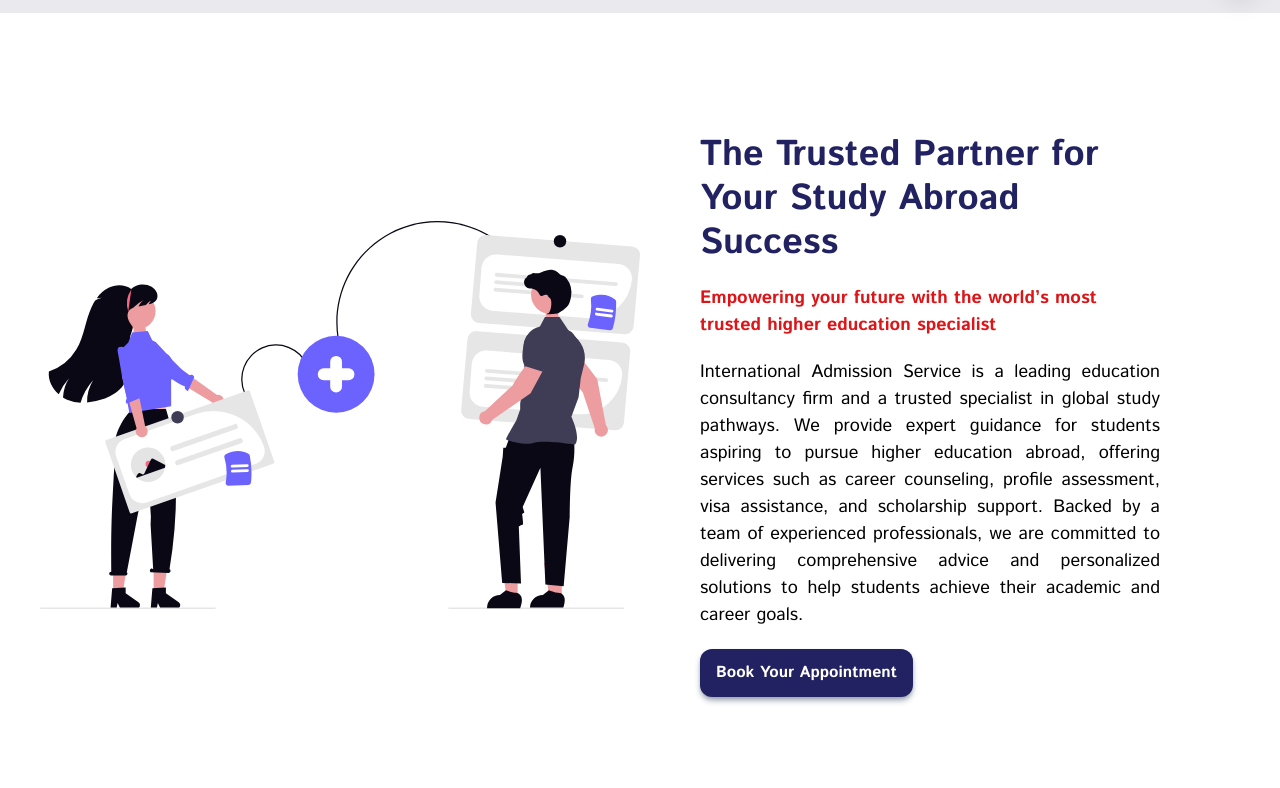
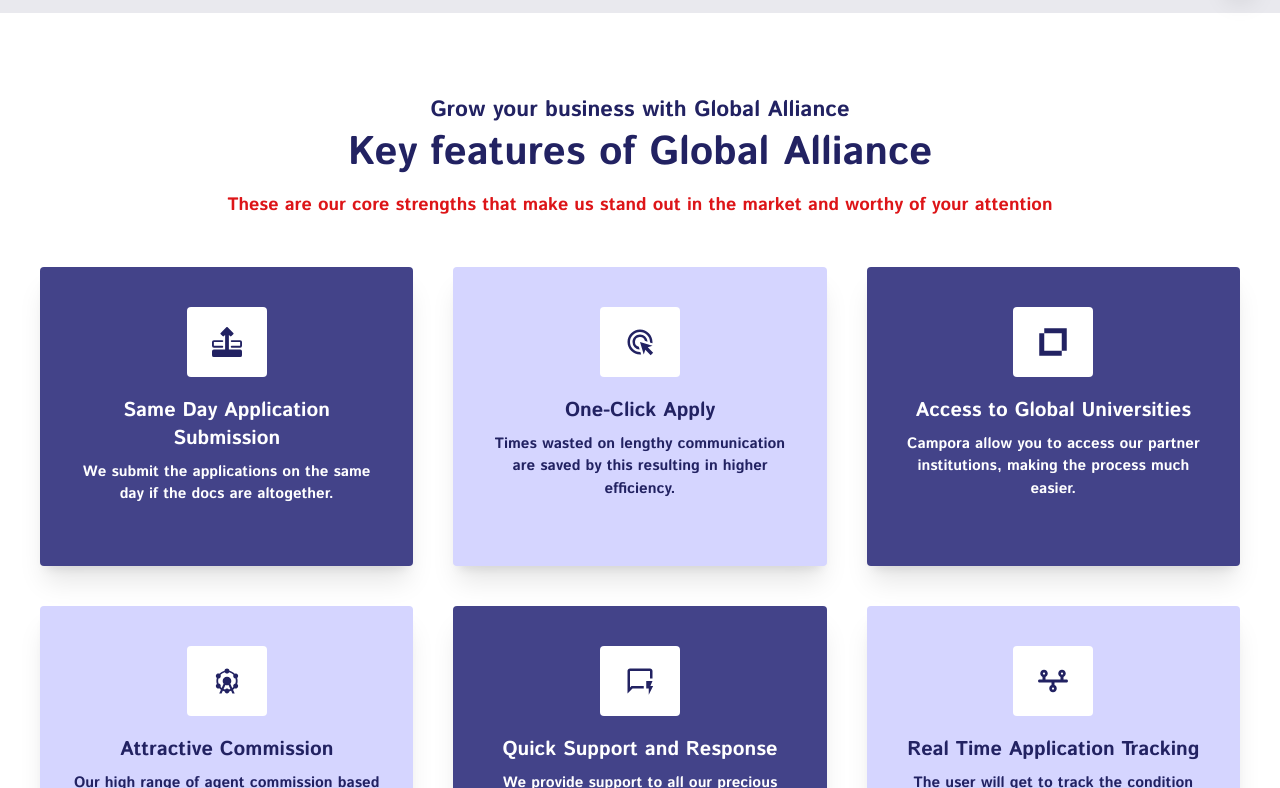
Before and after one commit to motasimdev/Global-Alliance, a React (Vite) app: page / in a window 1280 px wide. Shown: the part 792-1580 px from the top of the page. Built offline with nearby package versions, Linux system fonts and the light colour scheme.

Commit message:
key feature added in home

```diff
--- /dev/null
+++ b/src/components/KeyFeatureCard.jsx
@@ -0,0 +1,17 @@
+import React from "react";
+
+const KeyFeatureCard = ({ keyIcon, heading, para, headingClassname, paraClassname }) => {
+  return (
+    <div>
+      <div className="">
+        <div className="p-4 md:p-5 bg-white w-18 md:w-20 mx-auto rounded-sm">
+          {keyIcon}
+        </div>
+        <h4 className={`text-xl font-bold text-white pt-5 pb-2 ${headingClassname}`}>{heading}</h4>
+        <p className={`text-[15px] font-semibold text-white ${paraClassname}`}>{para}</p>
+      </div>
+    </div>
+  );
+};
+
+export default KeyFeatureCard;
--- a/src/components/layouts/home/Banner.jsx
+++ b/src/components/layouts/home/Banner.jsx
@@ -64,7 +64,7 @@
   ];
   return (
     <>
-      <section className="relative bg-linear-to-b from-white to-[#e6e6ec] pt-15 pb-5 md:pb-20 lg:pt-20 lg:pb-30">
+      <section className="relative bg-linear-to-b from-white to-[#e6e6ec] pt-10 pb-5 md:pb-20 lg:pt-20 lg:pb-30">
         <Container>
           <div className="relative md:flex justify-between items-center md:gap-x-8 lg:gap-x-0">
             <div className="md:w-[50%] ">
--- /dev/null
+++ b/src/components/layouts/home/KeyFeatures.jsx
@@ -0,0 +1,112 @@
+import React from "react";
+import Container from "../../Container";
+import Heading from "../../Heading";
+import KeyFeatureCard from "../../KeyFeatureCard";
+import { BsLayerForward } from "react-icons/bs";
+import { MdAdsClick } from "react-icons/md";
+import { GrMicrofocus } from "react-icons/gr";
+import { MdAttractions } from "react-icons/md";
+import { MdOutlineQuickreply } from "react-icons/md";
+import { FaTimeline } from "react-icons/fa6";
+const KeyFeatures = () => {
+  return (
+    <>
+      <section className="pt-15 md:pt-20 pb-18 md:pb-20 lg:py-20">
+        <Container>
+          <div className="">
+            <div className="text-center">
+              <h4 className="text-base md:text-lg lg:text-[22px] font-semibold text-secondary">
+                Grow your business with Global Alliance
+              </h4>
+              <Heading
+                text={"Key features of Global Alliance"}
+                className={"text-secondary pt-1 pb-1 md:pb-2 lg:pb-4"}
+              />
+              <p className="text-sm md:text-base lg:text-[18px] font-semibold text-[#dd1518]">
+                These are our core strengths that make us stand out in the
+                market and worthy of your attention
+              </p>
+            </div>
+            {/* ==================================================================== */}
+            <div className="grid grid-cols-3 gap-x-10 gap-y-10 justify-center lg:justify-between md:px-20 lg:px-0 mt-8 md:mt-10 lg:mt-12">
+              <div className="group col-span-3 md:col-span-3 lg:col-span-1 text-center bg-[#434389] pt-10 pb-12 md:pb-15 px-8 rounded-sm shadow-xl hover:shadow-gray-400 hover:shadow-xl transition duration-300">
+                <KeyFeatureCard
+                  keyIcon={
+                    <BsLayerForward className="text-secondary text-2xl md:text-3xl mx-auto group-hover:text-primary transition duration-300" />
+                  }
+                  heading={"Same Day Application Submission"}
+                  para={
+                    "We submit the applications on the same day if the docs are altogether."
+                  }
+                />
+              </div>
+              <div className="group col-span-3 md:col-span-3 lg:col-span-1 text-center bg-tertiary pt-10 pb-12 md:pb-15 px-8 rounded-sm shadow-xl hover:shadow-gray-400 hover:shadow-xl transition duration-300">
+                <KeyFeatureCard
+                  keyIcon={
+                    <MdAdsClick className="text-secondary text-2xl md:text-3xl mx-auto group-hover:text-primary transition duration-300" />
+                  }
+                  heading={"One-Click Apply"}
+                  para={
+                    "Times wasted on lengthy communication are saved by this resulting in higher efficiency."
+                  }
+                  headingClassname={"text-secondary!"}
+                  paraClassname={"text-secondary!"}
+                />
+              </div>
+              <div className="group col-span-3 md:col-span-3 lg:col-span-1 text-center bg-[#434389] pt-10 pb-12 md:pb-15 px-8 rounded-sm shadow-xl hover:shadow-gray-400 hover:shadow-xl transition duration-300">
+                <KeyFeatureCard
+                  keyIcon={
+                    <GrMicrofocus className="text-secondary text-2xl md:text-3xl mx-auto group-hover:text-primary transition duration-300" />
+                  }
+                  heading={"Access to Global Universities"}
+                  para={
+                    "Campora allow you to access our partner institutions, making the process much easier."
+                  }
+                />
+              </div>
+              <div className="group col-span-3 md:col-span-3 lg:col-span-1 text-center bg-tertiary pt-10 pb-12 md:pb-15 px-8 rounded-sm shadow-xl hover:shadow-gray-400 hover:shadow-xl transition duration-300">
+                <KeyFeatureCard
+                  keyIcon={
+                    <MdAttractions className="text-secondary text-2xl md:text-3xl mx-auto group-hover:text-primary transition duration-300" />
+                  }
+                  heading={"Attractive Commission"}
+                  para={
+                    "Our high range of agent commission based on performance makes us stand out in the market."
+                  }
+                  headingClassname={"text-secondary!"}
+                  paraClassname={"text-secondary!"}
+                />
+              </div>
+              <div className="group col-span-3 md:col-span-3 lg:col-span-1 text-center bg-[#434389] pt-10 pb-12 md:pb-15 px-8 rounded-sm shadow-xl hover:shadow-gray-400 hover:shadow-xl transition duration-300">
+                <KeyFeatureCard
+                  keyIcon={
+                    <MdOutlineQuickreply className="text-secondary text-2xl md:text-3xl mx-auto group-hover:text-primary transition duration-300" />
+                  }
+                  heading={"Quick Support and Response"}
+                  para={
+                    "We provide support to all our precious users promptly, anytime they need."
+                  }
+                />
+              </div>
+              <div className="group col-span-3 md:col-span-3 lg:col-span-1 text-center bg-tertiary pt-10 pb-12 md:pb-15 px-8 rounded-sm shadow-xl hover:shadow-gray-400 hover:shadow-xl transition duration-300">
+                <KeyFeatureCard
+                  keyIcon={
+                    <FaTimeline className="text-secondary text-2xl md:text-3xl mx-auto group-hover:text-primary transition duration-300" />
+                  }
+                  heading={"Real Time Application Tracking"}
+                  para={
+                    "The user will get to track the condition and ongoing status of the application without having to contact any person."
+                  }
+                  headingClassname={"text-secondary!"}
+                  paraClassname={"text-secondary!"}
+                />
+              </div>
+            </div>
+          </div>
+        </Container>
+      </section>
+    </>
+  );
+};
+
+export default KeyFeatures;
--- a/src/components/pages/Home.jsx
+++ b/src/components/pages/Home.jsx
@@ -2,13 +2,13 @@
 import YourJuorney from "../layouts/home/YourJuorney";
 import OurPartnersU from "../layouts/home/OurPartnersU";
 import BecomeAPartnerSection from "../layouts/home/BecomeAPartnerSection";
-import AboutSection from "../layouts/home/AboutSection";
+import KeyFeatures from "../layouts/home/KeyFeatures";
 
 const Home = () => {
   return (
     <>
       <Banner />
-      <AboutSection />
+      <KeyFeatures/>
       <YourJuorney />
       <OurPartnersU />
       <BecomeAPartnerSection/>
```
